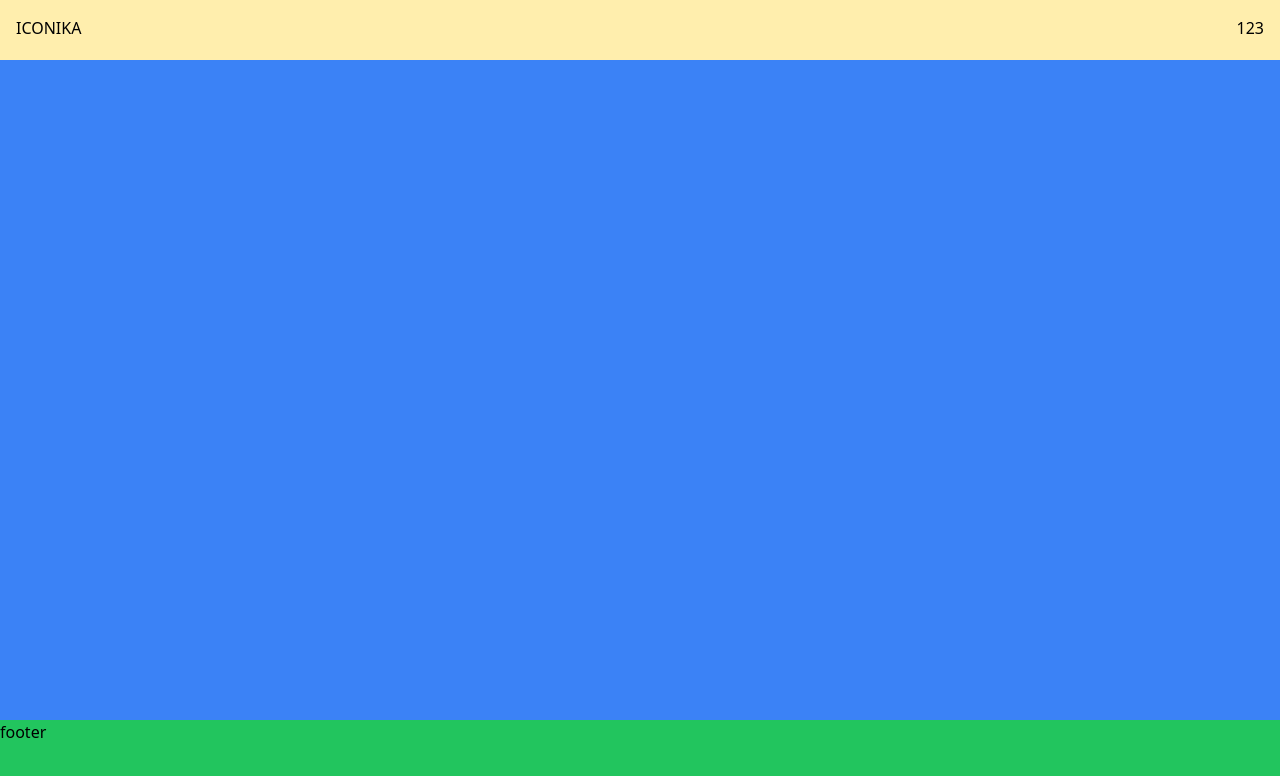
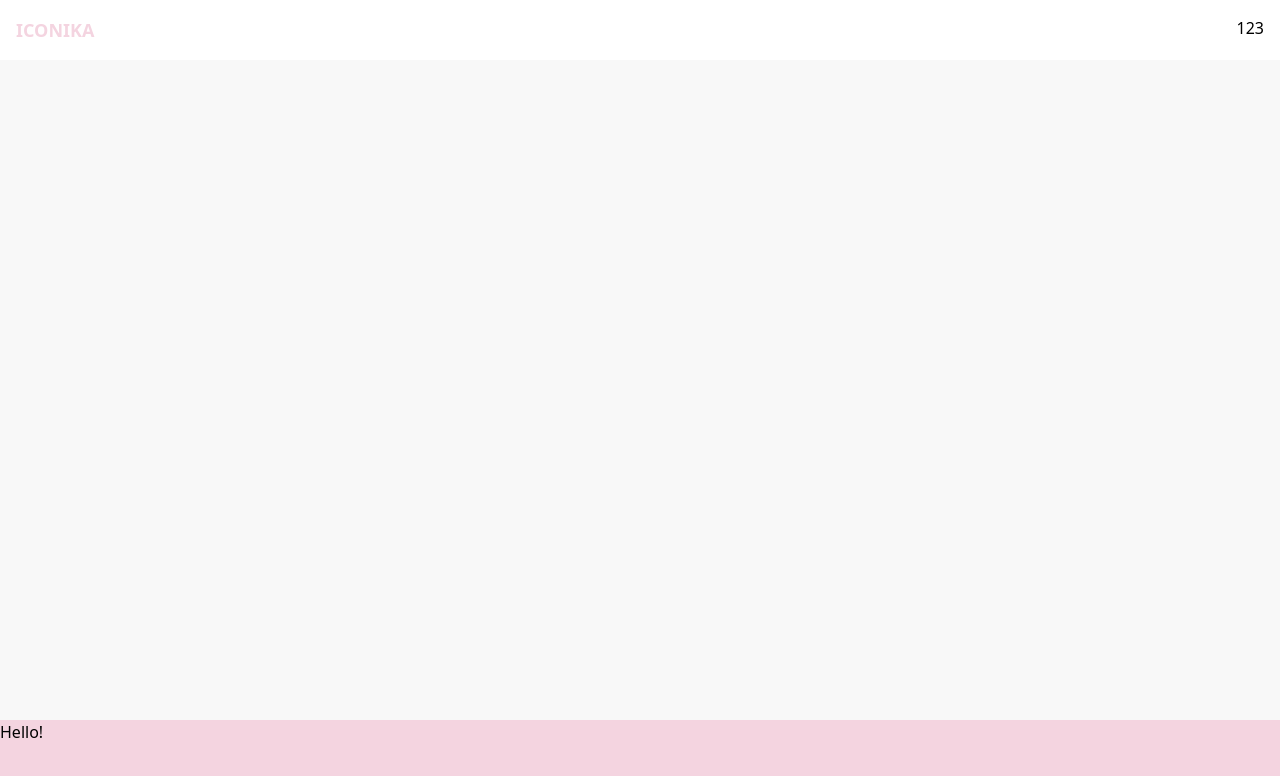
Before and after one commit to joaquin-leimeter/ICONIKA, a Vue app: page / in a window 1280 px wide. Shown: the top 776 px of the page. Built offline with nearby package versions, Linux system fonts and the light colour scheme.

Commit message:
added content and footer, improved header

```diff
--- a/src/App.vue
+++ b/src/App.vue
@@ -1,12 +1,16 @@
 <script setup>
-import HeaderVue from "./components/Header/HeaderVue.vue";
+import HeaderVue from "./components/Header";
+import ContentBodyVue from "./components/Content";
+import FooterVue from "./components/Footer";
 import "./assets/layoutStyles.css";
 </script>
 
 <template>
   <div class="grid-container">
     <HeaderVue class="header" />
-    <div class="content bg-blue-500 px-8 p-20"></div>
-    <div class="footer bg-green-500">footer</div>
+    <ContentBodyVue class="content" />
+    <FooterVue class="footer" />
   </div>
 </template>
+
+<style></style>
--- /dev/null
+++ b/src/components/Content/ContentBody.vue
@@ -0,0 +1,7 @@
+<script setup></script>
+
+<template>
+  <div class="bg-[#f8f8f8] h-full w-full"></div>
+</template>
+
+<style></style>
--- /dev/null
+++ b/src/components/Content/index.js
@@ -0,0 +1 @@
+export { default } from "./ContentBody.vue";
--- /dev/null
+++ b/src/components/Footer/FooterVue.vue
@@ -0,0 +1,7 @@
+<script setup></script>
+
+<template>
+  <footer class="bg-[#F4D4E0]">Hello!</footer>
+</template>
+
+<style></style>
--- /dev/null
+++ b/src/components/Footer/index.js
@@ -0,0 +1 @@
+export { default } from "./FooterVue.vue";
--- a/src/components/Header/HeaderVue.vue
+++ b/src/components/Header/HeaderVue.vue
@@ -1,8 +1,8 @@
 <script setup></script>
 
 <template>
-  <header class="flex justify-between h-[3.75rem] p-4 bg-iconicaMain">
-    <div>ICONIKA</div>
+  <header class="flex justify-between h-[3.75rem] p-4 bg-[#FFF]">
+    <span class="text-[#F4D4E0] font-bold text-lg">ICONIKA</span>
     <ul class="flex">
       <li>1</li>
       <li>2</li>
```
